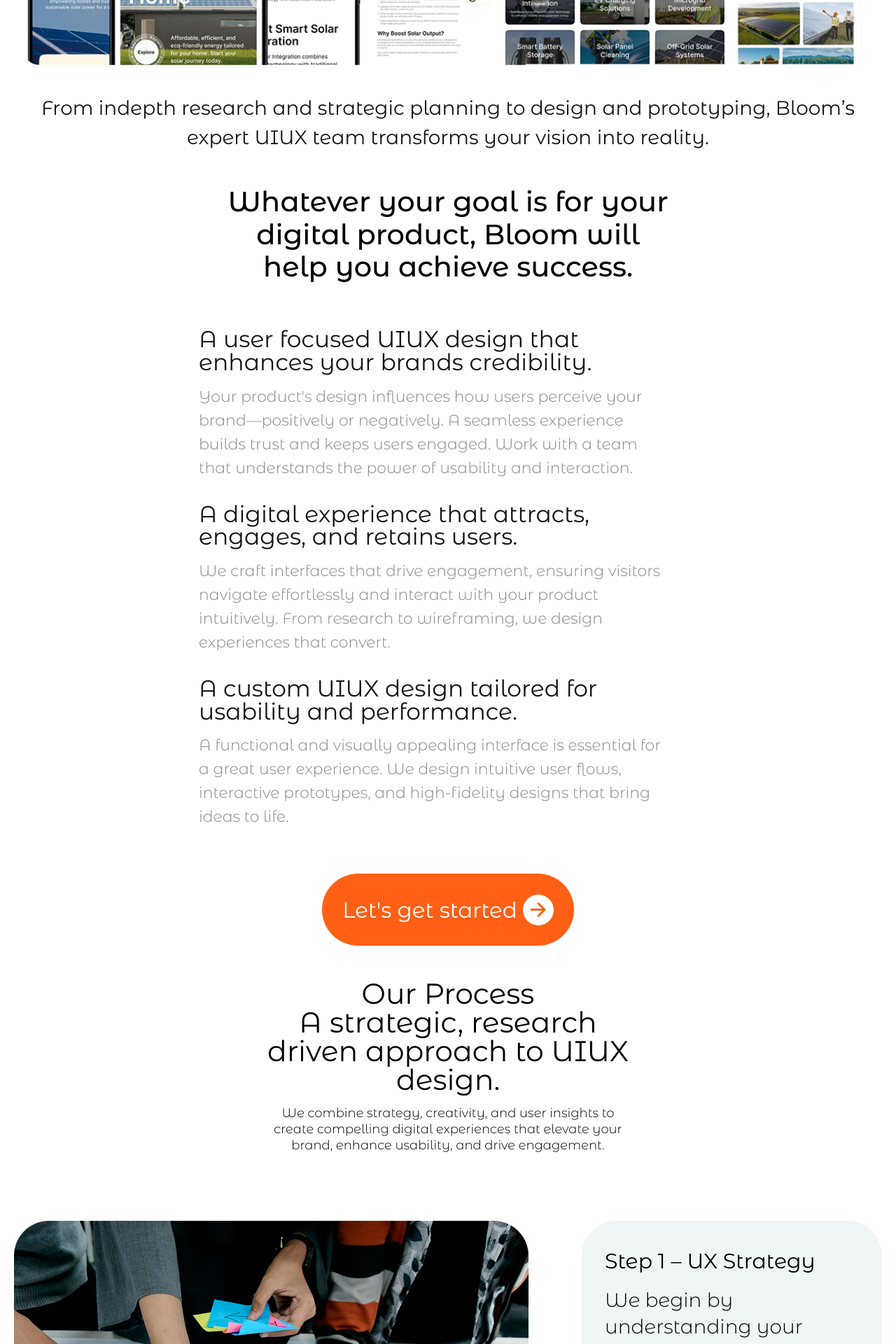
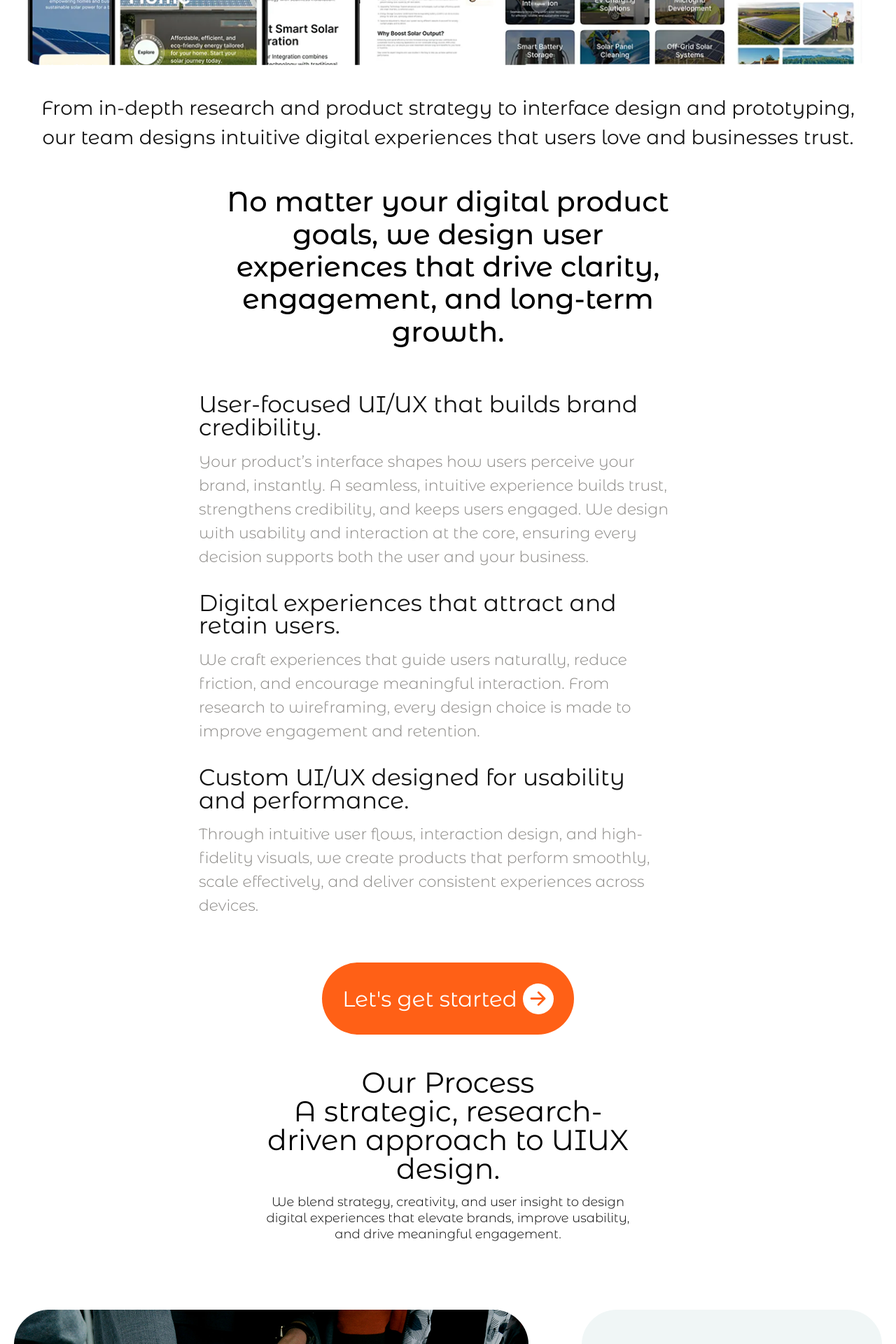
Before and after one commit to Yole-dev/bloom-revamped, a React (Create React App) app: page /ui_ux in a window 1280 px wide. Shown: the part 520-2440 px from the top of the page at 70% size. Built offline with nearby package versions, Linux system fonts and the light colour scheme.

Commit message:
Implemented all the changes on the UI/UX page moving on to the next page

```diff
--- a/src/pages/UiUx.js
+++ b/src/pages/UiUx.js
@@ -30,10 +30,6 @@ export default function UiUx() {
       </div>
 
       <WhatToExpectSection />
-
-      <div className="sub-service-sub-container">
-        <RequestForCallSection />
-      </div>
     </PageAnimation>
   );
 }
@@ -43,7 +39,7 @@ function HeaderSection() {
     <ComponentAnimation className="sub-service-header">
       <div className="sub-services-new-heading">
         <div>
-          <p>UIUX Design Agency</p>
+          <p>UIUX Design</p>
           <p>
             You need an intuitive, user-friendly interface that enhances
             experiences.
@@ -54,8 +50,9 @@ function HeaderSection() {
       </div>
 
       <p className="web-dev-heading-description">
-        From indepth research and strategic planning to design and prototyping,
-        Bloom’s expert UIUX team transforms your vision into reality.
+        From in-depth research and product strategy to interface design and
+        prototyping, our team designs intuitive digital experiences that users
+        love and businesses trust.
       </p>
     </ComponentAnimation>
   );
@@ -69,35 +66,36 @@ function DevelopmentGoals() {
   return (
     <ComponentAnimation className="sub-service-goals">
       <p>
-        Whatever your goal is for your digital product, Bloom will help you
-        achieve success.
+        No matter your digital product goals, we design user experiences that
+        drive clarity, engagement, and long-term growth.
       </p>
 
       <LeftComponentAnimation className="sub-service-goals-content">
-        <p>A user focused UIUX design that enhances your brands credibility.</p>
+        <p>User-focused UI/UX that builds brand credibility.</p>
         <p>
-          Your product's design influences how users perceive your
-          brand—positively or negatively. A seamless experience builds trust and
-          keeps users engaged. Work with a team that understands the power of
-          usability and interaction.
+          Your product’s interface shapes how users perceive your brand,
+          instantly. A seamless, intuitive experience builds trust, strengthens
+          credibility, and keeps users engaged. We design with usability and
+          interaction at the core, ensuring every decision supports both the
+          user and your business.
         </p>
       </LeftComponentAnimation>
 
       <RightComponentAnimation className="sub-service-goals-content">
-        <p>A digital experience that attracts, engages, and retains users.</p>
+        <p>Digital experiences that attract and retain users.</p>
         <p>
-          We craft interfaces that drive engagement, ensuring visitors navigate
-          effortlessly and interact with your product intuitively. From research
-          to wireframing, we design experiences that convert.
+          We craft experiences that guide users naturally, reduce friction, and
+          encourage meaningful interaction. From research to wireframing, every
+          design choice is made to improve engagement and retention.
         </p>
       </RightComponentAnimation>
 
       <LeftComponentAnimation className="sub-service-goals-content">
-        <p>A custom UIUX design tailored for usability and performance.</p>
+        <p>Custom UI/UX designed for usability and performance.</p>
         <p>
-          A functional and visually appealing interface is essential for a great
-          user experience. We design intuitive user flows, interactive
-          prototypes, and high-fidelity designs that bring ideas to life.
+          Through intuitive user flows, interaction design, and high-fidelity
+          visuals, we create products that perform smoothly, scale effectively,
+          and deliver consistent experiences across devices.
         </p>
       </LeftComponentAnimation>
 
@@ -111,13 +109,13 @@ function UiUxApproachSection() {
     <ComponentAnimation className="sub-service-approach-container">
       <div className="sub-service-approach-header">
         <p className="web-dev-approach-heading">
-          Our Process <br /> A strategic, research driven approach to UIUX
+          Our Process <br /> A strategic, research-driven approach to UIUX
           design.
         </p>
         <p>
-          We combine strategy, creativity, and user insights to create
-          compelling digital experiences that elevate your brand, enhance
-          usability, and drive engagement.
+          We blend strategy, creativity, and user insight to design digital
+          experiences that elevate brands, improve usability, and drive
+          meaningful engagement.
         </p>
       </div>
 
@@ -126,11 +124,10 @@ function UiUxApproachSection() {
         <div className="sub-service-approach-text-content">
           <p>Step 1 – UX Strategy</p>
           <p>
-            We begin by understanding your business, brand, goals, and users. If
-            you have an existing product, we conduct UX audits to identify areas
-            for improvement. With user research and competitor analysis, we
-            create a strategic design plan—including wireframes and content
-            structures for an intuitive experience.
+            We start by understanding your business, users, and goals. Through
+            UX audits, user research, and competitor analysis, we identify
+            opportunities and define a clear design direction, laying the
+            foundation for an intuitive, user-centered experience.
           </p>
         </div>
       </LeftComponentAnimation>
@@ -140,10 +137,10 @@ function UiUxApproachSection() {
         <div className="sub-service-approach-text-content">
           <p>Step 2 – Design</p>
           <p>
-            Users process visuals faster than text. That’s why we combine
-            typography, color psychology, and layout principles to create an
-            engaging, visually appealing interface. Our designs ensure smooth
-            user interactions and easy navigation.
+            Design is where strategy comes to life. We combine typography,
+            color, layout, and interaction design to create visually engaging
+            interfaces that feel intuitive, guide users naturally, and make
+            navigation effortless across every touchpoint.
           </p>
         </div>
       </RightComponentAnimation>
@@ -151,17 +148,15 @@ function UiUxApproachSection() {
       <LeftComponentAnimation className="sub-service-approach-content">
         <img src={image4} alt="" />
         <div className="sub-service-approach-text-content">
-          <p>Step 3 – Prototyping Testing</p>
+          <p>Step 3 – Prototyping & Testing</p>
           <p>
-            Once the design is finalized, we create interactive prototypes to
-            validate usability before development. If needed, we refine the
-            experience through usability testing and iterations to ensure a
-            seamless interface that meets user expectations.
+            We create interactive prototypes to validate usability and user flow
+            before development. Through testing and refinement, we fine-tune the
+            experience to ensure a seamless, intuitive interface that meets real
+            user expectations.
           </p>
         </div>
       </LeftComponentAnimation>
-
-      <LetUsTalkBtn />
     </ComponentAnimation>
   );
 }
@@ -170,7 +165,7 @@ function WhatToExpectSection() {
   return (
     <ComponentAnimation className="expectation-container">
       <p>
-        What You Should Expect <br />A visually compelling, research backed UIUX
+        What You Can Expect <br />A visually compelling, research backed UIUX
         design that enhances usability, improves engagement, and drives
         conversions.
       </p>
@@ -180,8 +175,9 @@ function WhatToExpectSection() {
           <p>01</p>
 
           <p>
-            User Centered Design <br /> <br /> We design with your users in
-            mind, ensuring a seamless and intuitive experience.
+            User Centered Design <br /> <br /> We design with real users in
+            mind, creating intuitive experiences that feel natural, seamless,
+            and easy to navigate.
           </p>
         </div>
 
@@ -190,8 +186,8 @@ function WhatToExpectSection() {
 
           <p>
             Optimized for Engagement <br /> <br />
-            Our UI/UX solutions keep users engaged, leading to higher retention
-            and satisfaction.
+            Every interaction is thoughtfully crafted to keep users engaged,
+            increase retention, and improve overall satisfaction.
           </p>
         </div>
 
@@ -200,8 +196,8 @@ function WhatToExpectSection() {
 
           <p>
             Interactive Prototyping <br /> <br />
-            We build prototypes that help visualize interactions before
-            development.
+            We build interactive prototypes to validate user flows, test
+            usability, and refine experiences before development begins.
           </p>
         </div>
 
@@ -210,8 +206,8 @@ function WhatToExpectSection() {
 
           <p>
             Data Driven Insights <br /> <br />
-            We use analytics and user feedback to refine and improve
-            experiences.
+            Our design decisions are guided by user research, testing, and
+            insights, not assumptions, ensuring measurable results.
           </p>
         </div>
 
@@ -220,11 +216,23 @@ function WhatToExpectSection() {
 
           <p>
             Built with Best Practices <br /> <br />
-            Our designs follow the latest UI/UX standards and trends to ensure
-            future-proof solutions.
+            We follow proven UI/UX principles and modern standards to deliver
+            scalable, future-ready digital experiences.
+          </p>
+        </div>
+
+        <div className="expectation">
+          <p>06</p>
+
+          <p>
+            Scalable Design Systems <br /> <br />
+            We create structured UI systems that scale with your product,
+            ensuring consistency as features and teams grow.
           </p>
         </div>
       </section>
+
+      <LetUsTalkBtn />
     </ComponentAnimation>
   );
 }
```
